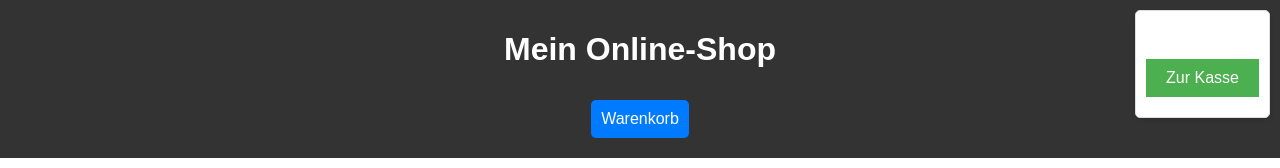
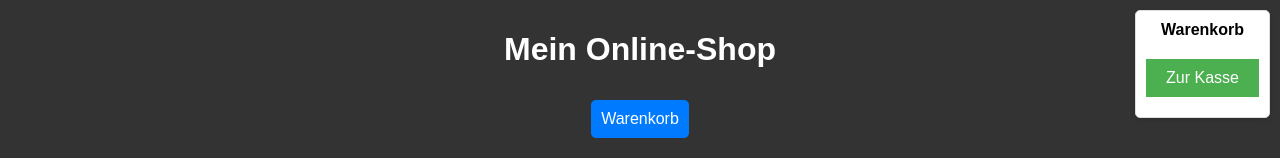
Before and after one commit to belfo16/main, a plain HTML site: page index.html in a window 1280 px wide. Both pictures are taken after a click on the button "Warenkorb". Shown: the top 168 px of the page. Drawn offline with Linux system fonts and the light colour scheme; a script that the page names is missing.

Commit message:
index.html

```diff
--- a/index.html
+++ b/index.html
@@ -18,12 +18,14 @@
             border-radius: 5px;
             display: none;
             z-index: 1000;
+            color: #000; /* Schriftfarbe auf Schwarz ändern */
         }
         .cart.show {
             display: block;
         }
         .cart-header {
             font-weight: bold;
+            margin-bottom: 10px;
         }
         .cart-item {
             margin-bottom: 10px;
```
